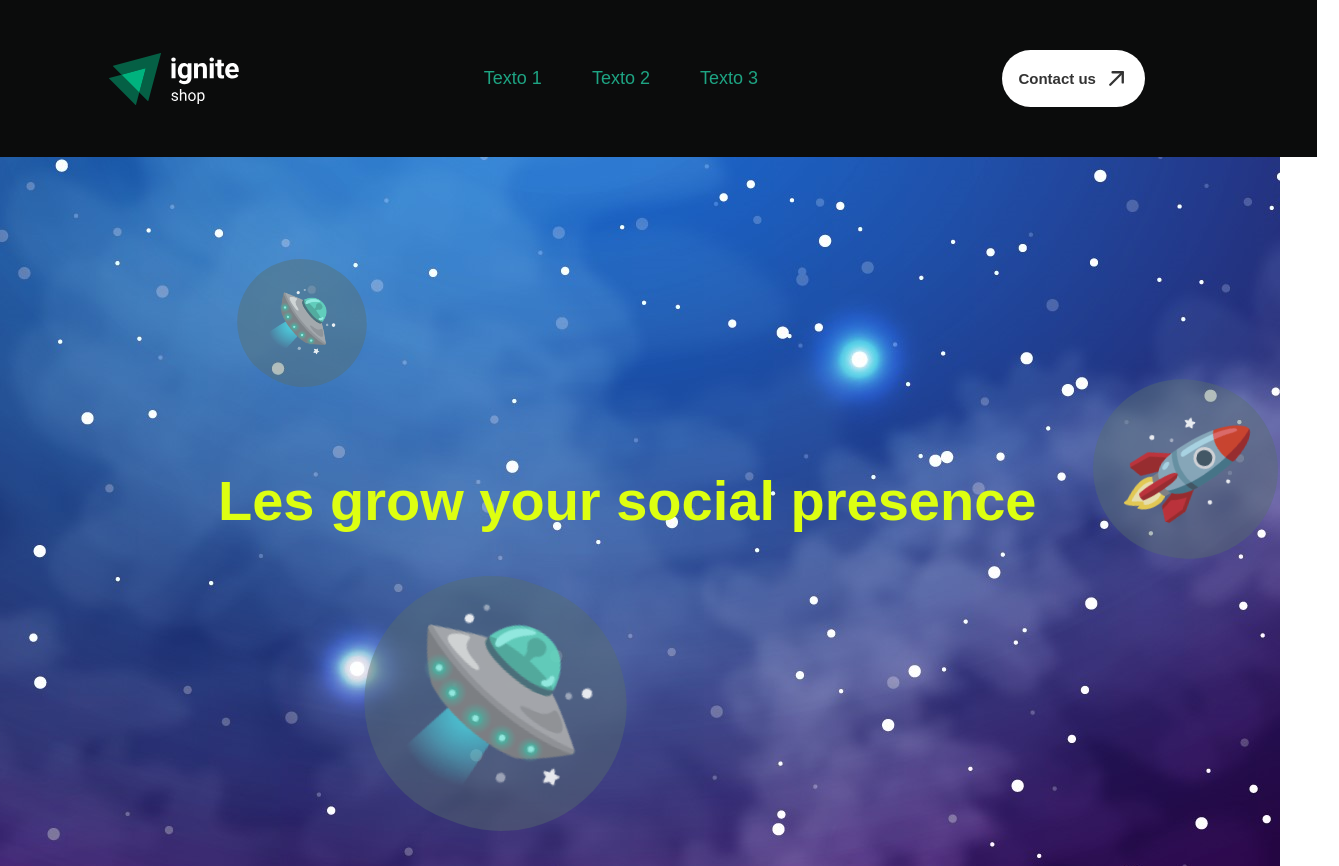
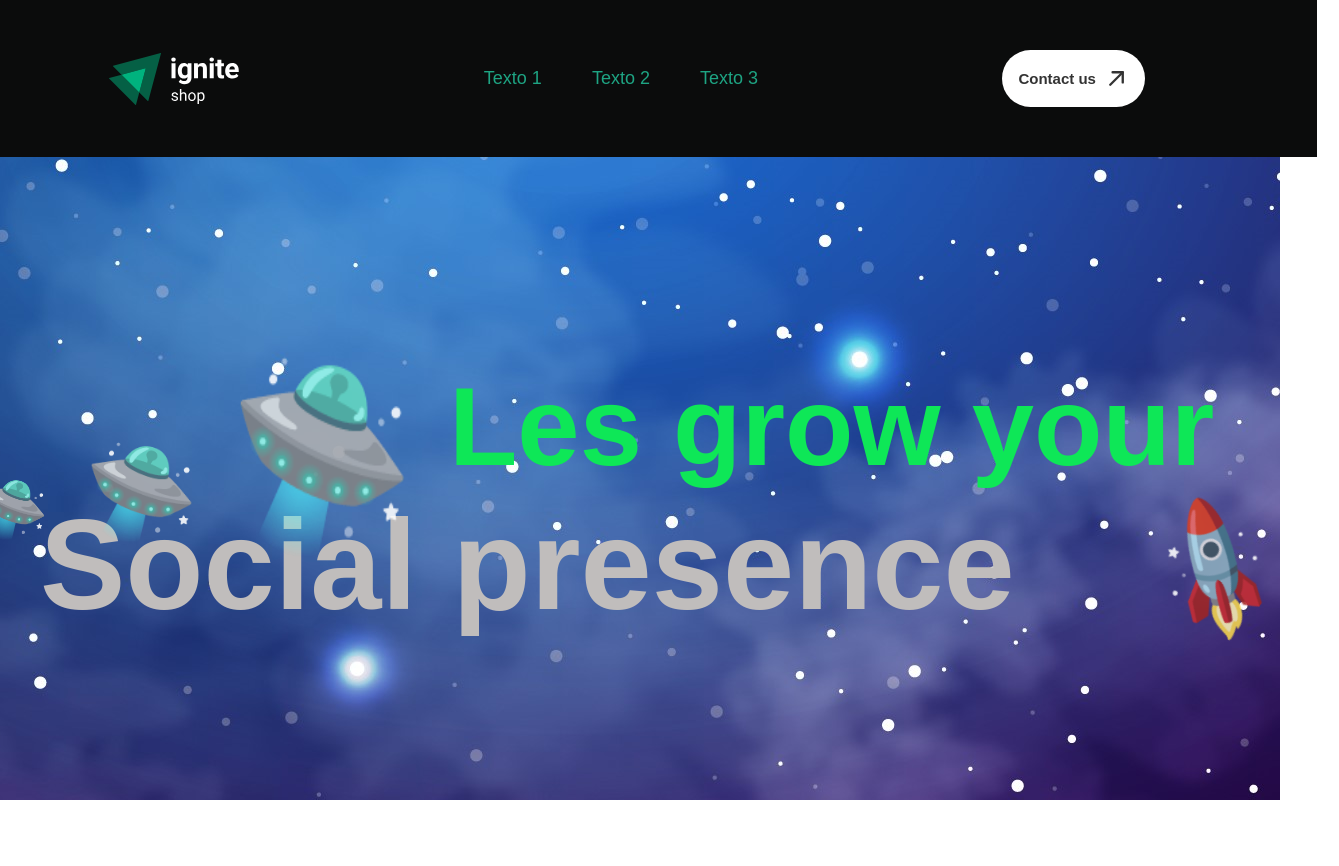
Before and after one commit to Reginaldo007oliveira/LiveCodingFernandaKipper, a React (Vite) app: page / in a window 1280 px wide. Shown: the whole page, 1339 px wide, since content can reach past the window. After the commit the page ends 800 px from the top, so only its background shows below. Built offline with nearby package versions, Linux system fonts and the light colour scheme.

Commit message:
Update animation

```diff
--- a/src/App.scss
+++ b/src/App.scss
@@ -3,6 +3,43 @@
 #root {
   margin: 0 auto;
   padding: 0;
+}
+@keyframes balance {
+0% {
+  transform: rotate(890deg);
+}
+100% {
+  transform: rotate(10deg);
+}
+}
+@keyframes balance2 {
+  0% {
+    transform: rotate(10deg);
+  }
+  100% {
+    transform: rotate(0deg);
+  }
+  }
+@keyframes wobble {
+  0% { transform: translateX(0%); }
+  15% { transform: translateX(-25%) rotate(-5deg); }
+  30% { transform: translateX(20%) rotate(3deg); }
+  45% { transform: translateX(-15%) rotate(-3deg); }
+  60% { transform: translateX(10%) rotate(2deg); }
+  75% { transform: translateX(-5%) rotate(-1deg); }
+  100% { transform: translateX(0%); }
+}
+
+@keyframes gelatine {
+  from, to { transform: scale(1, 1); }
+  25% { transform: scale(0.9, 1.1); }
+  50% { transform: scale(1.1, 0.9); }
+  75% { transform: scale(0.95, 1.05); }
+}
+
+@keyframes spin {
+  from { transform: rotate(0deg); }
+  to { transform: rotate(360deg); }
 }
 //from .. estado que ele está .. to .. estado que ele vai
 @keyframes appear {
@@ -91,7 +128,7 @@ main {
           z-index: 999;
           position: absolute;
           top: 0;
-          color: white;
+
       }
             &:hover {
 
@@ -101,7 +138,7 @@ main {
                 border: none;
                 color: white;
 
-                animation: appear 300ms linear 180ms forwards;
+                animation: appear 200ms linear 10ms forwards;
               }
             }
        }
@@ -116,38 +153,74 @@ main {
         gap: 30px;
         margin-top: 200px;
         flex-grow: 1;
+        padding: 32px;
 
-        h1 {
-          font-size: 56px;
-          color: #df1;
+        .heading-container{
+         display: flex;
+         justify-content: center;
+         flex-direction: column;
+
+         :first-child {
+          align-self: flex-end;
+          font-size: 7rem;
+          color: #0ee757;
+          max-height: 150px;
+          margin-left: 409px;
+      }
+
+         h2 {
+          font-size: 8rem;
+          color: rgb(192, 189, 188);
+          font-weight: 800;
+          align-self: flex-start;
         }
+      }
 
 
       .bubble {
-        background-color: rgba(87, 110, 106, 0.4431372549);
+        // background-color: rgba(87, 110, 106, 0.4431372549);
         border-radius: 999px;
         font-size: 163px;
         padding: 30px;
+        justify-content: center;
         position: absolute;
 
         &.naves {
-          top: 30%;
-          margin-left: 1116px;
+          top: 47%;
+          margin-left: 1176px;
           font-size: 100px;
-          transform: rotate(13deg);
+          // transform: rotate(14deg);
+          // animation: wobble 2s ease infinite;
+           animation: balance 14s alternate 8ms infinite;
+
+
+
 
         }
         &.disco {
-          top: 63%;
-          right: 50%;
+          top: 22%;
+          right: 64%;
           margin-left: 1px;
           transform: rotate(20deg);
+          animation: gelatine 4.5s infinite;
+
         }
         &.bora {
-          top: 10%;
-          margin-left: -651px;
+          top: 41%;
+          margin-left: -1228px;
           font-size: 56px;
-          transform: rotate(30deg);
+          transform: rotate(307deg);
+          animation: balance2 500ms alternate 1ms infinite;
+          // animation: spin 10s infinite linear;
+
+        }
+        &.duende {
+          top: 35%;
+          margin-left: -973px;
+          font-size: 90px;
+          transform: rotate(7deg);
+          animation: balance2 500ms alternate 1ms infinite;
+
         }
 
         }
--- a/src/App.tsx
+++ b/src/App.tsx
@@ -25,10 +25,15 @@ function App() {
         </button>
       </header>
       <div className="content-container">
-        <h1>Les grow your social presence</h1>
+        <div className="heading-container">
+           <h2> Les grow your </h2>
+           <h2> Social presence</h2>
+        </div>
+
         <div className="bubble naves">🚀</div>
         <div className="bubble disco">🛸</div>
         <div className="bubble bora">🛸</div>
+        <div className="bubble duende">🛸</div>
 
       </div>
     </main>
```
